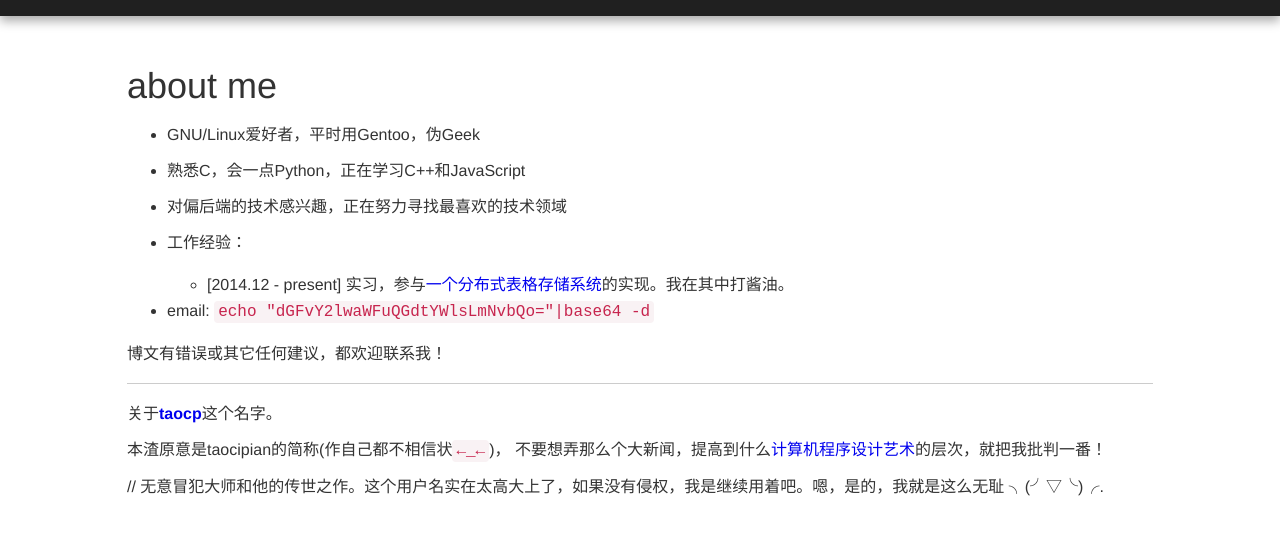
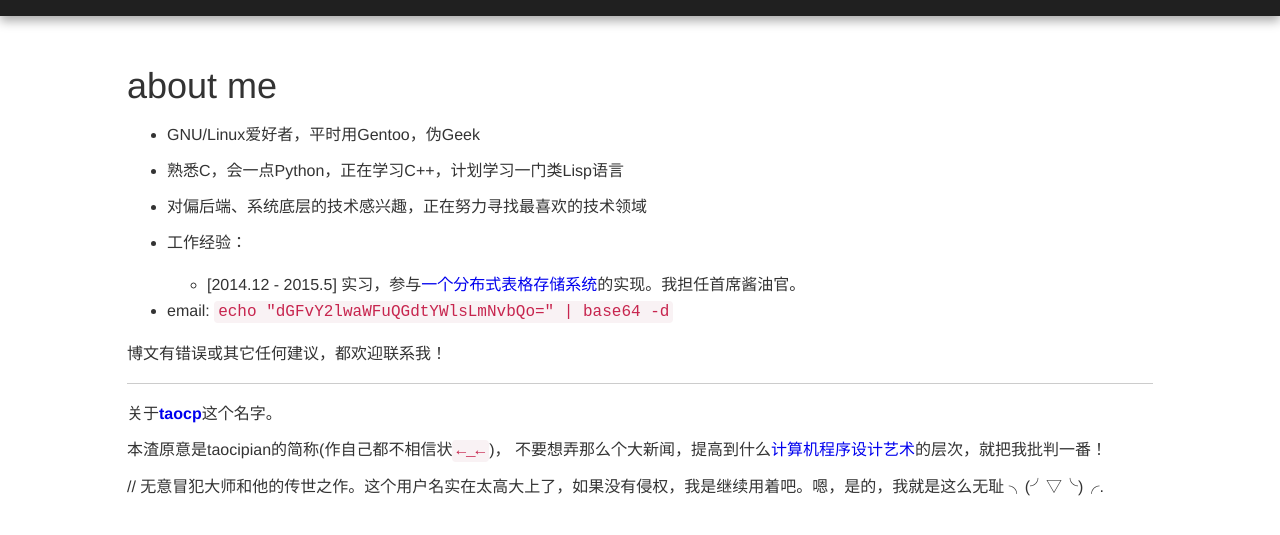
Before and after one commit to taocp/taocp.github.com, a Jekyll site: the page built from about.md, in a window 1280 px wide, cut to the strip 104-639 px from the top of the page. Built offline with Jekyll 4.4.1, drawn with Linux system fonts in a browser that asks for light colours; nearby versions of some CDN libraries; library files that are not in the unit come from our copies; Markdown is read by kramdown in place of the engine named in the settings.

Commit message:
update day & about

```diff
--- a/about.md
+++ b/about.md
@@ -9,14 +9,14 @@ description: Something more
 
 * GNU/Linux爱好者，平时用Gentoo，伪Geek
 
-* 熟悉C，会一点Python，正在学习C++和JavaScript
+* 熟悉C，会一点Python，正在学习C++，计划学习一门类Lisp语言
 
-* 对偏后端的技术感兴趣，正在努力寻找最喜欢的技术领域
+* 对偏后端、系统底层的技术感兴趣，正在努力寻找最喜欢的技术领域
 
 * 工作经验：
-  - [2014.12 - present] 实习，参与[一个分布式表格存储系统](https://github.com/BaiduPS/tera)的实现。我在其中打酱油。
+  - [2014.12 - 2015.5] 实习，参与[一个分布式表格存储系统](https://github.com/BaiduPS/tera)的实现。我担任首席酱油官。
 
-* email: `echo "dGFvY2lwaWFuQGdtYWlsLmNvbQo="|base64 -d`
+* email: `echo "dGFvY2lwaWFuQGdtYWlsLmNvbQo=" | base64 -d`
 
 博文有错误或其它任何建议，都欢迎联系我！
 
```
Also changed, not shown: _posts/1970-1-1-day.md (+22 -2 lines).
